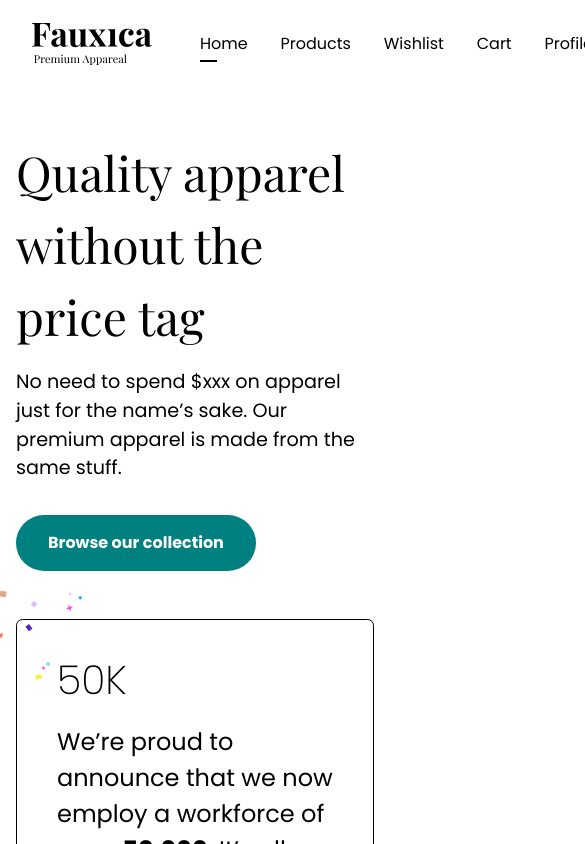
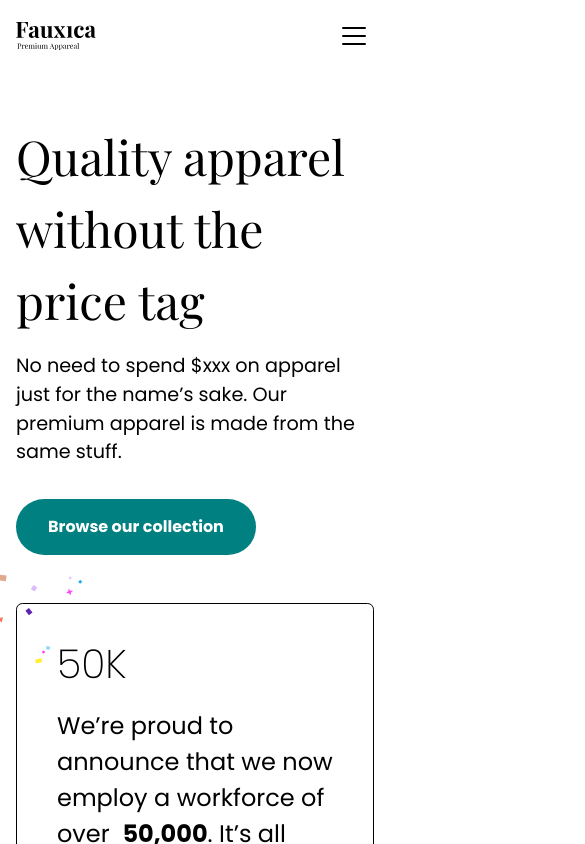
Before and after one commit to sohan9819/fauxica, a React (Vite) app: page / in a window 390 px wide. Shown: the top 844 px of the page, 585 px wide, since content can reach past the window. Built offline with nearby package versions, Linux system fonts and the light colour scheme.

Commit message:
Added responsive navbar

```diff
--- a/src/components/Navbar.tsx
+++ b/src/components/Navbar.tsx
@@ -1,9 +1,18 @@
-import { NavLink } from 'react-router-dom';
+import { useEffect, useState } from 'react';
+import { Link, NavLink } from 'react-router-dom';
 import { motion } from 'framer-motion';
 import { navVariants } from '../utils/motion';
 import Logo from '../assets/logo.svg';
 
 const Navbar = () => {
+  const [isNavActive, setIsNavActive] = useState(false);
+
+  useEffect(() => {
+    document.addEventListener('click', () => {
+      setIsNavActive(isNavActive ? !isNavActive : isNavActive);
+    });
+  }, [isNavActive]);
+
   return (
     <motion.header
       className='header'
@@ -12,11 +21,17 @@ const Navbar = () => {
       whileInView='show'
       viewport={{ once: true }}
     >
-      <div className='logo'>
+      <Link to={'/'} className='logo'>
         <img src={Logo} alt='Fauxica Logo' className='logo__image' />
-      </div>
-      <nav className='nav'>
-        <ul className='nav__links'>
+      </Link>
+      <nav
+        className='nav'
+        onClick={(e) => {
+          setIsNavActive(!isNavActive);
+          e.stopPropagation();
+        }}
+      >
+        <ul className={`nav__links ${isNavActive ? 'active' : ''}`}>
           <li className='nav__link'>
             <NavLink className='link' to={'/'}>
               Home
@@ -43,12 +58,18 @@ const Navbar = () => {
             </NavLink>
           </li>
         </ul>
+
+        <div
+          className={`nav__hamburger ${isNavActive ? 'active' : ''}`}
+          onClick={() => {
+            setIsNavActive(!isNavActive);
+          }}
+        >
+          <div className='nav__hamburger-line line1'></div>
+          <div className='nav__hamburger-line line2'></div>
+          <div className='nav__hamburger-line line3'></div>
+        </div>
       </nav>
-      {/* <div className='hamburger'>
-        <div></div>
-        <div></div>
-        <div></div>
-      </div> */}
     </motion.header>
   );
 };
--- a/src/pages/Cart.tsx
+++ b/src/pages/Cart.tsx
@@ -15,11 +15,14 @@ const Cart = () => {
           </Link>
         </p>
         <table className='cart__bill'>
-          <tr className='cart__bill__heading'>
+          <thead className='cart__bill__heading'>
+            <tr>
               <th colSpan={2} className='cart__bill__heading-text'>
                 Price details
               </th>
             </tr>
+          </thead>
+          <tbody>
             <tr className='cart__bill__price'>
               <td className='cart__bill__price-text'>Price(1 item)</td>
               <td className='cart__bill__price-number'>$44</td>
@@ -41,11 +44,14 @@ const Cart = () => {
                 You wil save $22 on this order
               </td>
             </tr>
+          </tbody>
+          <tfoot>
             <tr>
               <td colSpan={2}>
                 <button className='cart__bill-checkout'>Checkout</button>
               </td>
             </tr>
+          </tfoot>
         </table>
         <div className='cart__container'>
           <ProductCard variant='cart' />
--- a/src/sass/components/_filters.scss
+++ b/src/sass/components/_filters.scss
@@ -12,14 +12,6 @@
   padding: 1rem;
   border-radius: 2rem;
   overflow: hidden;
-  // transition: all 200ms ease-out;
-
-  // &.hide {
-  //   opacity: 0;
-  //   padding: 0;
-  //   overflow: hidden;
-  //   height: 0;
-  // }
 
   &__button {
     padding: 1rem 2rem;
@@ -32,13 +24,13 @@
     cursor: pointer;
 
     &-icon {
-      font-size: 4rem;
+      font-size: 3.4rem;
     }
   }
 
   &__search {
     width: 100%;
-    max-width: 120rem;
+    max-width: 80rem;
     display: flex;
     justify-content: center;
     align-items: center;
@@ -48,7 +40,7 @@
     padding: 0 2rem;
 
     &-icon {
-      font-size: 6rem;
+      font-size: 4rem;
     }
     &-input {
       // height: 4rem;
--- a/src/sass/layout/_navigation.scss
+++ b/src/sass/layout/_navigation.scss
@@ -9,6 +9,10 @@
   align-items: center;
   padding: 0 2rem;
 
+  @include respond(phone) {
+    padding: 0;
+  }
+
   .logo {
     width: 100%;
     max-width: 15rem;
@@ -18,17 +22,52 @@
       width: 100%;
       max-height: 100%;
     }
+
+    @include respond(phone) {
+      max-width: 10rem;
+    }
   }
 
   .nav {
     width: 100%;
     max-width: 60rem;
     margin: 4em;
+    position: relative;
+
+    @include respond(phone) {
+      width: max-content;
+      margin: 2rem;
+    }
 
     &__links {
       display: flex;
       justify-content: space-evenly;
       gap: 4.1rem;
+
+      @include respond(phone) {
+        display: flex;
+        justify-content: center;
+        align-items: center;
+        flex-direction: column;
+        position: absolute;
+        height: 40rem;
+        width: calc(100vw - 15rem);
+        max-width: 40rem;
+        top: 4rem;
+        right: 4rem;
+        background: $color-white;
+        color: $color-black;
+        border-radius: 1rem;
+        transition: all 200ms ease-in-out;
+        transform: scale(0);
+        transform-origin: top right;
+        box-shadow: rgba(149, 157, 165, 0.2) 0px 8px 24px;
+
+        &.active {
+          transform: scale(1);
+          opacity: 1;
+        }
+      }
     }
 
     &__link {
@@ -58,5 +97,50 @@
         width: 35%;
       }
     }
+
+    &__hamburger {
+      width: 5rem;
+      height: 5rem;
+      justify-content: center;
+      align-items: center;
+      flex-direction: column;
+      display: none;
+      cursor: pointer;
+
+      @include respond(phone) {
+        display: flex;
+      }
+
+      &-line {
+        width: 3rem;
+        height: 0.3rem;
+        border-radius: 1rem;
+        background: $color-black;
+        position: absolute;
+        transition: all 200ms ease-in-out;
+
+        &.line1 {
+          transform: translateY(-1rem);
+        }
+        &.line3 {
+          transform: translateY(1rem);
+        }
+      }
+
+      // &:hover,
+      // &:focus,
+      &.active {
+        & .line1 {
+          transform: translateY(0) rotate(45deg);
+        }
+        & .line2 {
+          transform: translateX(0.6rem);
+          opacity: 0;
+        }
+        & .line3 {
+          transform: translateY(0) rotate(-45deg);
+        }
+      }
+    }
   }
 }
--- a/src/sass/pages/_cart.scss
+++ b/src/sass/pages/_cart.scss
@@ -3,8 +3,9 @@
     width: 100%;
     max-width: 120rem;
     display: grid;
-    grid-template-columns: repeat(auto-fit, minmax(25rem, 1fr));
+    grid-template-columns: repeat(auto-fit, minmax(28rem, 1fr));
     gap: 3rem 2rem;
+    padding: 0 1rem;
   }
 
   &__bill {
--- a/src/sass/pages/_home.scss
+++ b/src/sass/pages/_home.scss
@@ -94,6 +94,10 @@
     padding: 0rem 2rem 4rem;
     margin: 0rem 2rem;
 
+    @include respond(phone) {
+      display: none;
+    }
+
     &__card {
       border-radius: 0.8em;
       padding: 1.1em;
--- a/src/sass/pages/_products.scss
+++ b/src/sass/pages/_products.scss
@@ -10,7 +10,8 @@
     width: 100%;
     max-width: 120rem;
     display: grid;
-    grid-template-columns: repeat(auto-fit, minmax(25rem, 1fr));
+    grid-template-columns: repeat(auto-fit, minmax(28rem, 1fr));
     gap: 3rem 2rem;
+    padding: 0 1rem;
   }
 }
--- a/src/sass/pages/_wishlist.scss
+++ b/src/sass/pages/_wishlist.scss
@@ -3,7 +3,8 @@
     width: 100%;
     max-width: 120rem;
     display: grid;
-    grid-template-columns: repeat(auto-fit, minmax(25rem, 1fr));
+    grid-template-columns: repeat(auto-fit, minmax(28rem, 1fr));
     gap: 3rem 2rem;
+    padding: 0 1rem;
   }
 }
```
Lines whose indentation alone changed are shown as unchanged.
